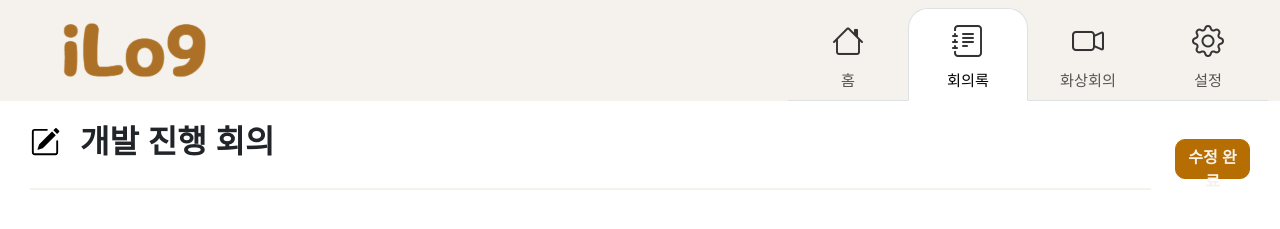
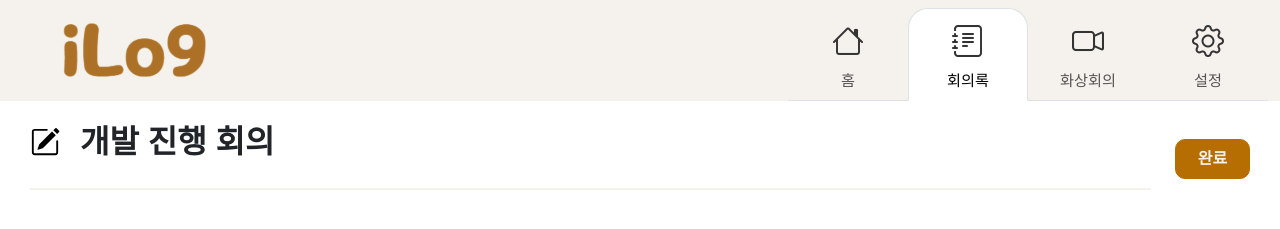
Before and after one commit to suyeon419/iLog, a React (Vite) app in the folder iLog/: page /notes/meeting/1/edit in a window 1280 px wide. Shown: the top 229 px of the page. Built offline with nearby package versions, Linux system fonts and the light colour scheme.

Commit message:
뚱바 뚱바

```diff
--- a/iLog/src/pages/NoteMeetingEdit.jsx
+++ b/iLog/src/pages/NoteMeetingEdit.jsx
@@ -93,7 +93,7 @@ export default function NoteMeetingEdit() {
                 </Col>
                 <Col xs="auto">
                     <Button variant="primary mini-btn" onClick={handleSave} className="fw-bold" disabled={isSaving}>
-                        {isSaving ? '저장 중...' : '수정 완료'}
+                        {isSaving ? '저장 중...' : '완료'}
                     </Button>
                 </Col>
             </Row>
```
